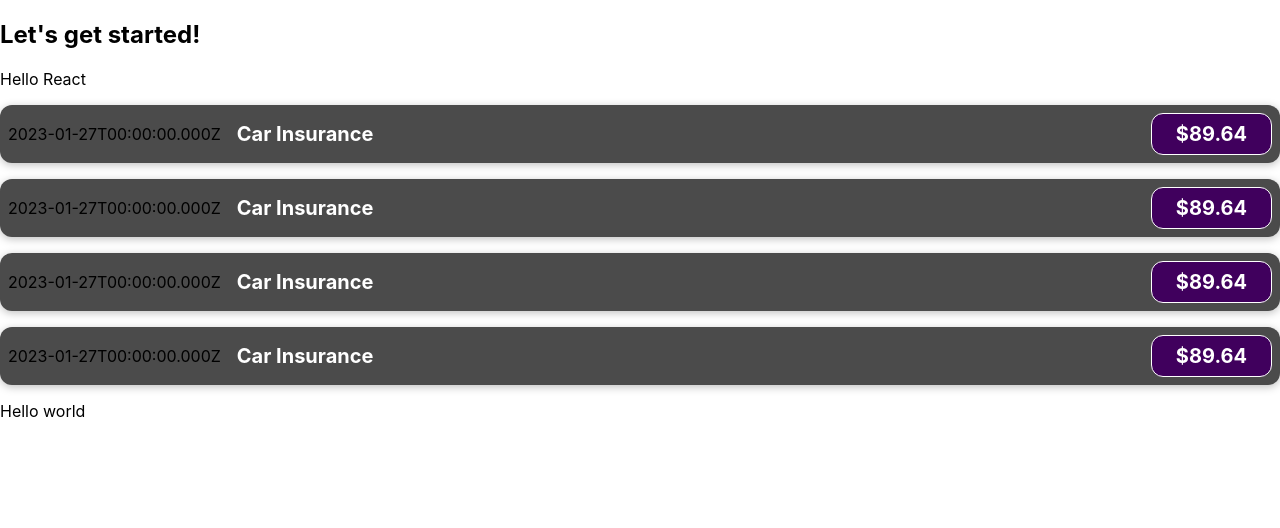
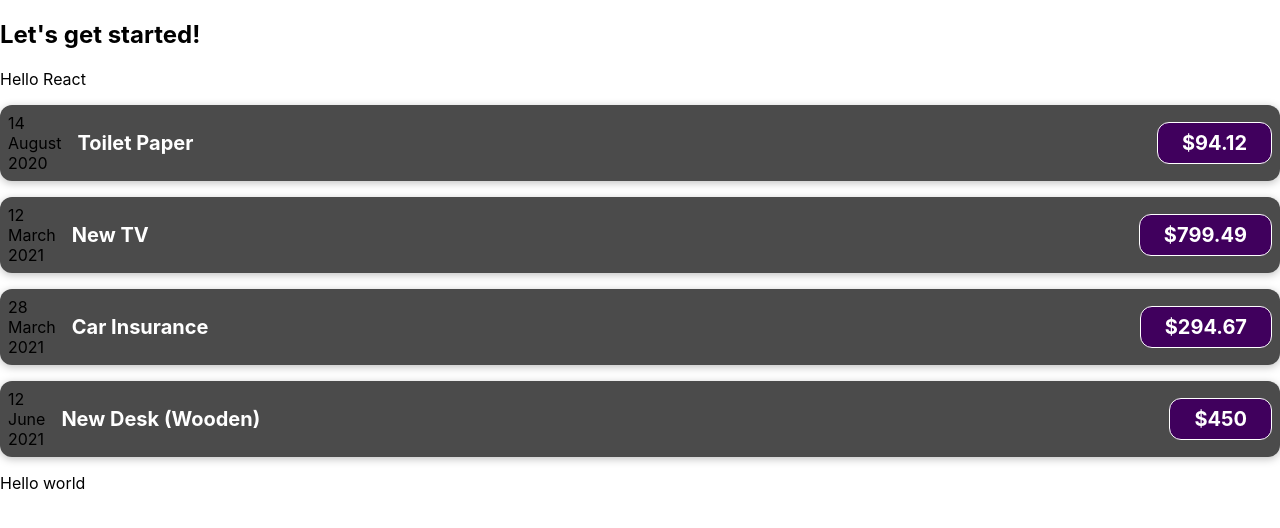
Before and after one commit to lingfungc/react-expense-tracker, a React (Create React App) app: page / in a window 1280 px wide. Shown: the top 528 px of the page. Built offline with nearby package versions, Linux system fonts and the light colour scheme.

Commit message:
added ExpenseDate component

```diff
--- a/src/App.js
+++ b/src/App.js
@@ -27,10 +27,26 @@
     <div>
       <h2>Let's get started!</h2>
       <p>Hello React</p>
-      <ExpenseItem></ExpenseItem>
-      <ExpenseItem></ExpenseItem>
-      <ExpenseItem></ExpenseItem>
-      <ExpenseItem></ExpenseItem>
+      <ExpenseItem
+        title={expenses[0].title}
+        amount={expenses[0].amount}
+        date={expenses[0].date}
+      />
+      <ExpenseItem
+        title={expenses[1].title}
+        amount={expenses[1].amount}
+        date={expenses[1].date}
+      />
+      <ExpenseItem
+        title={expenses[2].title}
+        amount={expenses[2].amount}
+        date={expenses[2].date}
+      />
+      <ExpenseItem
+        title={expenses[3].title}
+        amount={expenses[3].amount}
+        date={expenses[3].date}
+      />
     </div>
   );
 }
--- /dev/null
+++ b/src/components/ExpenseDate.css
@@ -0,0 +1,26 @@
+.expense-date {
+  display: flex;
+  flex-direction: column;
+  width: 5.5rem;
+  height: 5.5rem;
+  border: 1px solid #ececec;
+  background-color: #2a2a2a;
+  color: white;
+  border-radius: 12px;
+  align-items: center;
+  justify-content: center;
+}
+
+.expense-date__month {
+  font-size: 0.75rem;
+  font-weight: bold;
+}
+
+.expense-date__year {
+  font-size: 0.75rem;
+}
+
+.expense-date__day {
+  font-size: 1.5rem;
+  font-weight: bold;
+}
--- /dev/null
+++ b/src/components/ExpenseDate.js
@@ -0,0 +1,17 @@
+import "./ExpenseDate.css";
+
+function ExpenseDate(props) {
+  const day = props.date.toLocaleString("en-GB", { day: "2-digit" });
+  const month = props.date.toLocaleString("en-GB", { month: "long" });
+  const year = props.date.getFullYear();
+
+  return (
+    <div>
+      <div>{day}</div>
+      <div>{month}</div>
+      <div>{year}</div>
+    </div>
+  );
+}
+
+export default ExpenseDate;
--- a/src/components/ExpenseItem.js
+++ b/src/components/ExpenseItem.js
@@ -1,17 +1,15 @@
 import "./ExpenseItem.css";
+import ExpenseDate from "./ExpenseDate";
 
-function ExpenseItem() {
-  const expenseDate = new Date(2023, 0, 27);
-  const expenseTitle = "Car Insurance";
-  const expenseAmount = 89.64;
-
+function ExpenseItem(props) {
   return (
     <div className="expense-item">
-      <div>{expenseDate.toISOString()}</div>
+      {/* <div>{props.date.toISOString()}</div> */}
+      <ExpenseDate date={props.date} />
       <div className="expense-item__description">
-        <h2>{expenseTitle}</h2>
+        <h2>{props.title}</h2>
       </div>
-      <div className="expense-item__price">${expenseAmount}</div>
+      <div className="expense-item__price">${props.amount}</div>
     </div>
   );
 }
```
